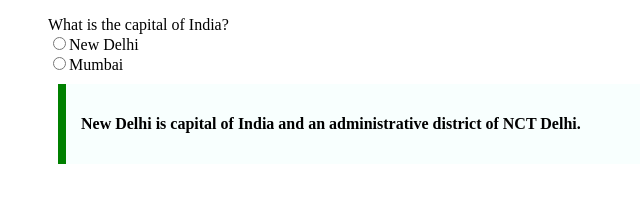
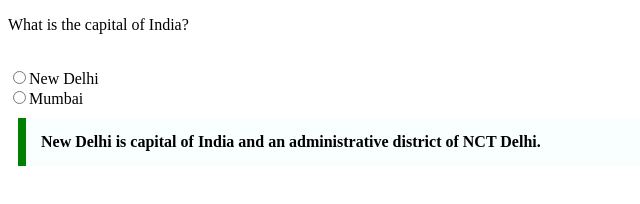
Before and after one commit to acciojob/trivia-adii-tech, a website: page main.html in a window 1280 px wide. Shown: the whole page, without its empty margins (0-640 px from the left). Drawn offline with Linux system fonts and the light colour scheme.

Commit message:
created a submission

```diff
--- a/main.html
+++ b/main.html
@@ -9,14 +9,13 @@
 <body>
 	<!-- the entire body must be written by student -->
    <main>
-	   <blockquote cite="https://en.wikipedia.org/wiki/New_Delhi">
-		   What is the capital of India?
+
+		   <p>What is the capital of India?</p>
 		   <label for="city"></label><br>
 		   <input type="radio" id="city" name="city">New Delhi<br>
 		   <input type="radio" id="city" name="city">Mumbai<br>
-		    <section class="section2">
-		   <p>New Delhi is capital of India and an administrative district of NCT Delhi.</p>
-	   </section>
+	   <blockquote cite="https://en.wikipedia.org/wiki/New_Delhi" class="section2">
+	New Delhi is capital of India and an administrative district of NCT Delhi.
 	   </blockquote>
 
    </main>
```
